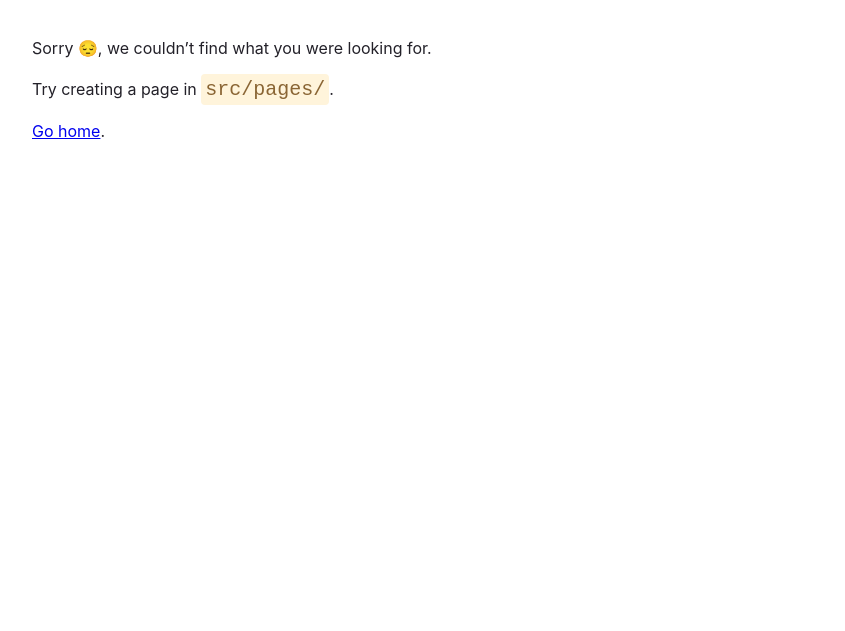
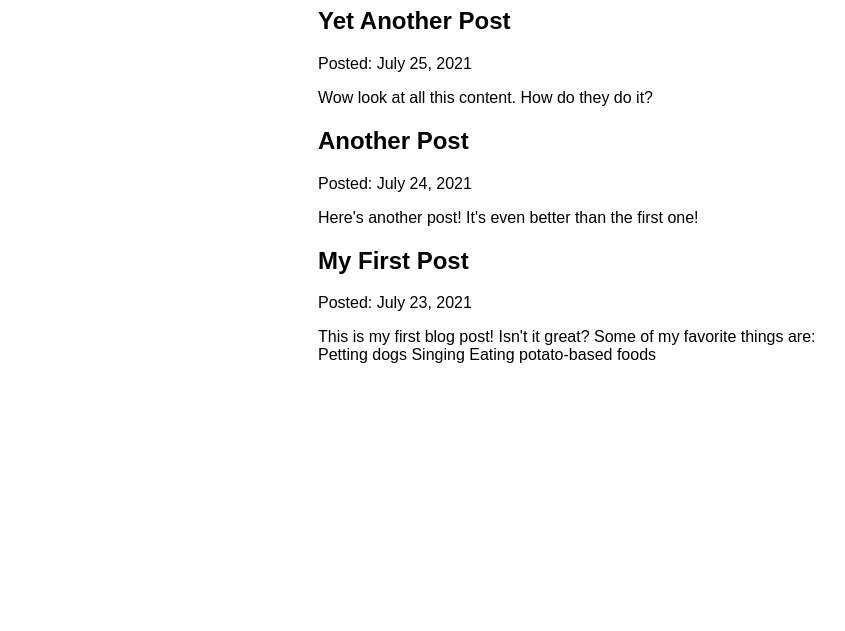
Before and after one commit to drjonesy/my-first-gatsby-site, a Gatsby site: page /blog in a window 1280 px wide. Before the commit this address had no page. Shown: the part 169-800 px from the top of the page, without its empty margins (72-917 px from the left). Built offline with nearby package versions, Linux system fonts and the light colour scheme; Gatsby itself is replaced by a stand-in of ours.

Commit message:
Rendered MDX Blog Posts
Had to use --force to install 'gatsby-plugin-mdx'

```diff
--- /dev/null
+++ b/blog/another-post.mdx
@@ -0,0 +1,7 @@
+---
+title: "Another Post"
+date: "2021-07-24"
+slug: "another-post"
+---
+
+Here's another post! It's even better than the first one!
--- /dev/null
+++ b/blog/my-first-post.mdx
@@ -0,0 +1,13 @@
+---
+title: "My First Post"
+date: "2021-07-23"
+slug: "my-first-post"
+---
+
+This is my first blog post! Isn't it _great_?
+
+Some of my **favorite** things are:
+
+- Petting dogs
+- Singing
+- Eating potato-based foods
--- /dev/null
+++ b/blog/yet-another-post.mdx
@@ -0,0 +1,7 @@
+---
+title: "Yet Another Post"
+date: "2021-07-25"
+slug: "yet-another-post"
+---
+
+Wow look at all this content. How do they do it?
--- a/gatsby-config.js
+++ b/gatsby-config.js
@@ -8,6 +8,14 @@
   },
   plugins: [
     "gatsby-plugin-image",
-    "gatsby-plugin-sharp"
+    "gatsby-plugin-sharp",
+    {
+      resolve: "gatsby-source-filesystem",
+      options: {
+        name: `blog`,
+        path: `${__dirname}/blog`,
+      }
+    },
+    "gatsby-plugin-mdx",
   ],
 }
--- a/package.json
+++ b/package.json
@@ -15,8 +15,10 @@
     "clean": "gatsby clean"
   },
   "dependencies": {
+    "@mdx-js/react": "^3.0.0",
     "gatsby": "^5.12.4",
     "gatsby-plugin-image": "^3.12.3",
+    "gatsby-plugin-mdx": "^5.12.3",
     "gatsby-plugin-sharp": "^5.12.3",
     "gatsby-source-filesystem": "^5.12.1",
     "react": "^18.2.0",
--- a/src/components/layout.js
+++ b/src/components/layout.js
@@ -26,6 +26,7 @@
                 <ul className={navLinks}>
                     <li className={navLinkItem}><Link to="/" className={navLinkText}>Home</Link></li>
                     <li className={navLinkItem}><Link to="/about" className={navLinkText}>About</Link></li>
+                    <li className={navLinkItem}><Link to="/blog" className={navLinkText}>Blog</Link></li>
                 </ul>
             </nav>
             <main>
--- /dev/null
+++ b/src/components/seo.js
@@ -0,0 +1,18 @@
+import * as React from "react";
+import { graphql, useStaticQuery } from 'gatsby';
+
+const Seo = ({ title }) => {
+    const data = useStaticQuery(graphql`
+        query {
+            site {
+            siteMetadata {
+                title
+            }
+            }
+        }
+    `);
+
+    return <title>{title} | {data.site.siteMetadata.title}</title>
+}
+
+export default Seo;
--- a/src/pages/404.js
+++ b/src/pages/404.js
@@ -1,5 +1,6 @@
 import * as React from "react"
 import { Link } from "gatsby"
+import Seo from "../components/seo"
 
 const pageStyles = {
   color: "#232129",
@@ -46,4 +47,4 @@
 
 export default NotFoundPage
 
-export const Head = () => <title>Not found</title>
+export const Head = () => <Seo title="Not found" />
--- a/src/pages/about.js
+++ b/src/pages/about.js
@@ -1,5 +1,6 @@
 import * as React from "react";
 import Layout from "../components/layout";
+import Seo from "../components/seo";
 
 const AboutPage = () => {
     return (
@@ -9,6 +10,6 @@
     );
 }
 
-export const Head = () => <title>About Me</title>;
+export const Head = () => <Seo title="About Me" />;
 
 export default AboutPage;
--- /dev/null
+++ b/src/pages/blog.js
@@ -0,0 +1,40 @@
+import * as React from 'react';
+import Layout from '../components/layout';
+import Seo from '../components/seo';
+import { graphql } from 'gatsby';
+
+const BlogPage = ({ data }) => {
+    return (
+        <Layout pageTitle="My Blog Posts">
+            {
+                data.allMdx.nodes.map(node => (
+                    <article key={node.id}>
+                        <h2>{node.frontmatter.title}</h2>
+                        <p>Posted: {node.frontmatter.date}</p>
+                        <p>{node.excerpt}</p>
+                    </article>
+                ))
+            }
+        </Layout>
+    )
+}
+
+// query
+export const query = graphql`
+    query {
+        allMdx(sort: {frontmatter: {date: DESC}}) {
+          nodes {
+            frontmatter {
+              date(formatString: "MMMM D, YYYY")
+              title
+            }
+            id
+            excerpt
+          }
+        }
+      }
+`
+
+export const Head = () => <Seo title="My Blog Posts" />
+
+export default BlogPage;
--- a/src/pages/index.js
+++ b/src/pages/index.js
@@ -1,6 +1,7 @@
 import * as React from "react";
 import Layout from "../components/layout";
 import { StaticImage } from "gatsby-plugin-image";
+import Seo from "../components/seo";
 
 const IndexPage = () => {
   return (
@@ -14,6 +15,6 @@
   );
 }
 
-export const Head = () => <title>Home Page</title>
+export const Head = () => <Seo title="Home Page" />
 
 export default IndexPage
```
Also changed, not shown: 1 other file.
